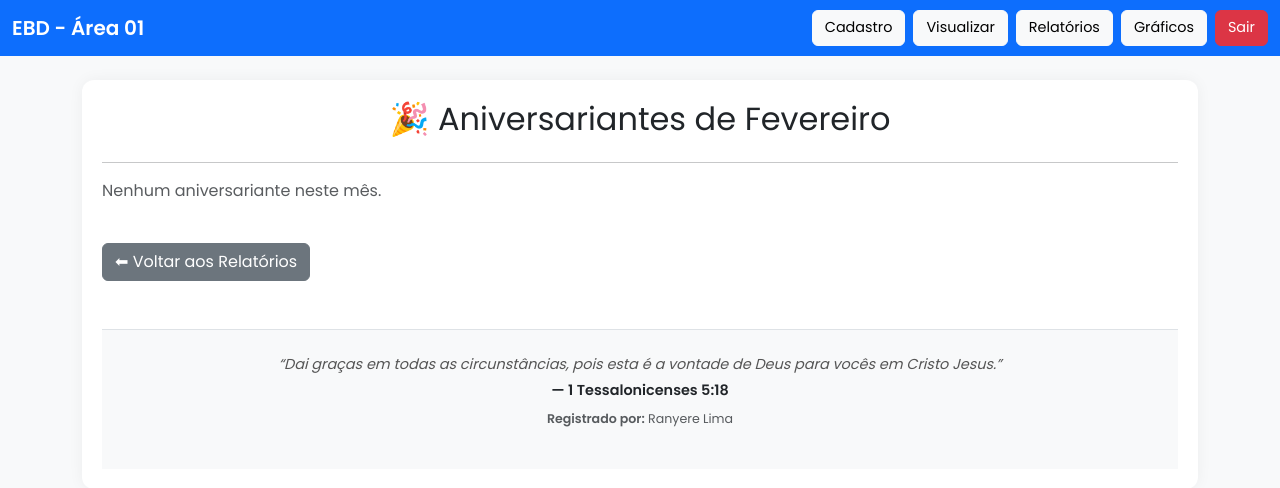
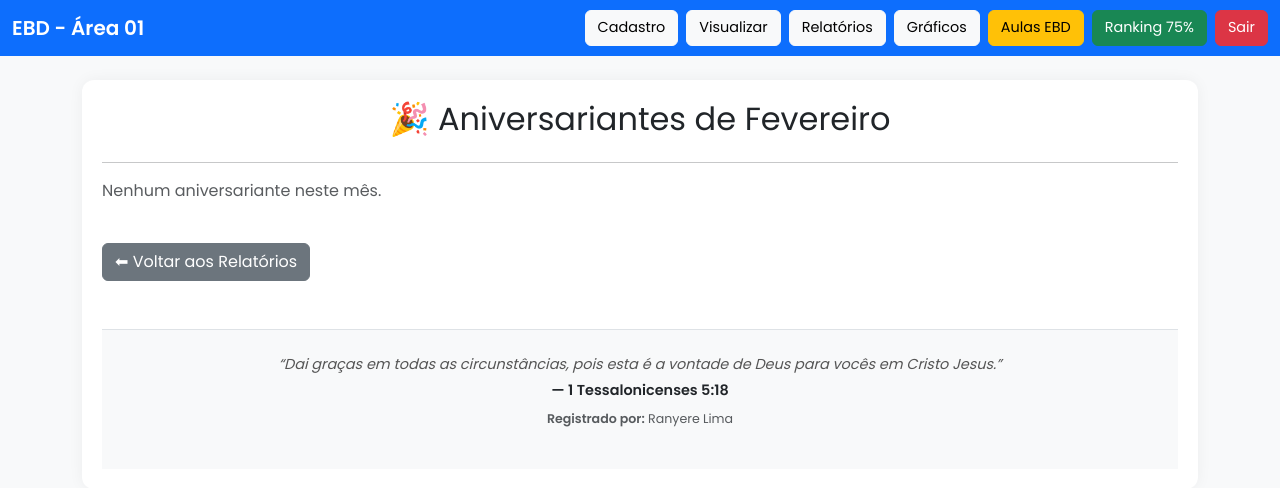
Before and after one commit to RanyereLima25/ebd, a Flask app: page /relatorios/aniversariantes in a window 1280 px wide. Shown: the top 488 px of the page. Run offline with Flask 3, Linux system fonts and the light colour scheme; a user stored in the database is signed in.

Commit message:
Update base.html

```diff
--- a/templates/base.html
+++ b/templates/base.html
@@ -56,6 +56,9 @@
                 <a class="btn btn-light" href="{{ url_for('visualizar') }}">Visualizar</a>
                 <a class="btn btn-light" href="{{ url_for('relatorios') }}">Relatórios</a>
                 <a class="btn btn-light" href="{{ url_for('graficos') }}">Gráficos</a>
+                <!-- 🔥 NOVO MÓDULO -->
+                <a class="btn btn-warning" href="{{ url_for('listar_aulas') }}">Aulas EBD</a>
+                <a class="btn btn-success" href="{{ url_for('ranking') }}">Ranking 75%</a>
                 <a class="btn btn-danger" href="{{ url_for('logout') }}">Sair</a>
             </div>
         </div>
```
